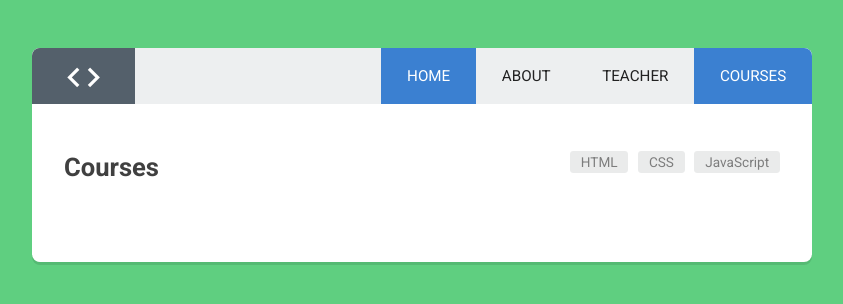
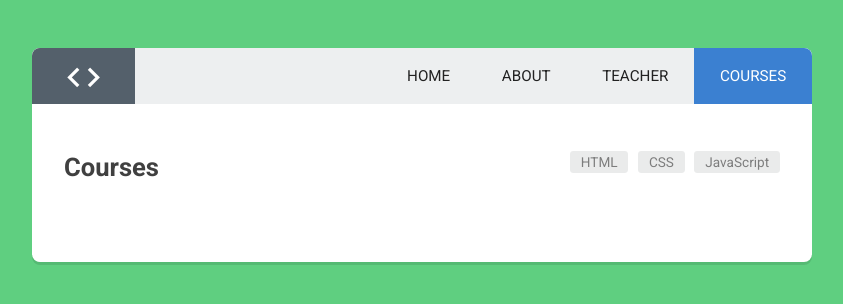
Before and after one commit to dainyleen/teachable, a React (Create React App) app: page /courses in a window 1280 px wide. Shown: the top 304 px of the page, without its empty margins (218-1061 px from the left). Built offline with nearby package versions, Linux system fonts and the light colour scheme.

Commit message:
Main navigation is complete

```diff
--- a/src/components/Header.js
+++ b/src/components/Header.js
@@ -5,7 +5,7 @@
   <header>
     <span className="icn-logo"><i className="material-icons">code</i></span>
     <ul className="main-nav">
-      <li><NavLink to="/">Home</NavLink></li>
+      <li><NavLink exact to="/">Home</NavLink></li>
       <li><NavLink to="/about">About</NavLink></li>
       <li><NavLink to="/teachers">Teacher</NavLink></li>
       <li><NavLink to="/courses">Courses</NavLink></li>
```
